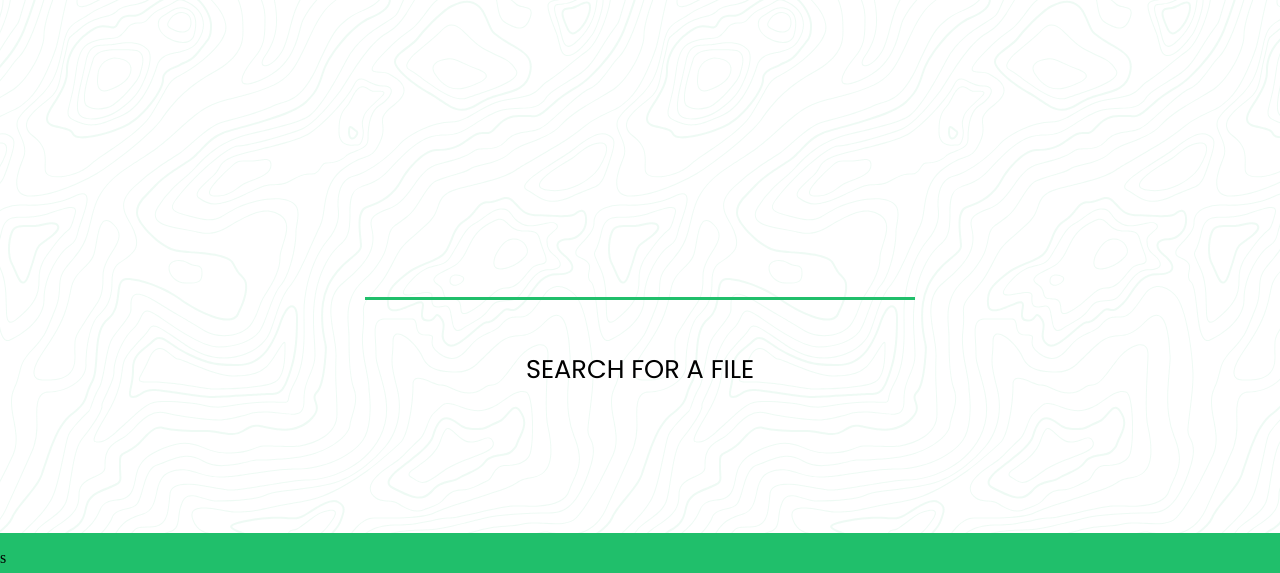
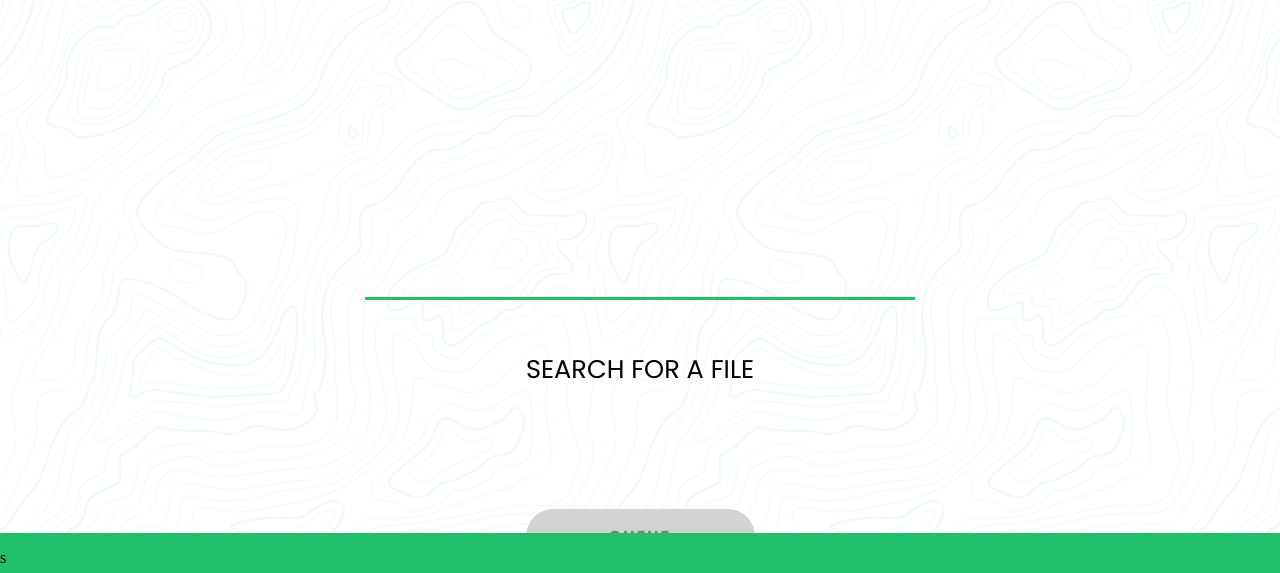
Before and after one commit to motanveer/Avian, a React app in the folder frontend/: page / in a window 1280 px wide. Shown: the part 227-800 px from the top of the page. Built offline with nearby package versions, Linux system fonts and the light colour scheme.

Commit message:
Added UI and supportign logic for Queue button

```diff
--- /dev/null
+++ b/frontend/src/Components/Buttons/Button.module.css
@@ -0,0 +1,26 @@
+.QueueButton_Active, .QueueButton{
+    width: 229px;
+    height: 55px;
+    background-color: #20BF6B;
+    color: white;
+    font-weight: bold;
+    border: none;
+
+    font-family: Poppins;
+font-style: normal;
+font-weight: bold;
+font-size: 16px;
+line-height: 19px;
+text-align: center;
+letter-spacing: 2px;
+text-transform: uppercase;
+    margin-bottom: 200px;
+    border-radius: 32px;
+    cursor: pointer;
+}
+
+.QueueButton{
+    background-color: lightgrey;
+    color: gray;
+    cursor: not-allowed;
+}
--- /dev/null
+++ b/frontend/src/Components/Buttons/QueueButton.js
@@ -0,0 +1,13 @@
+import {React, useState} from 'react'
+import styles from './Button.module.css'
+
+export default function QueueButton(props) {
+
+    //const [className, setClass] = useState(styles.QueueButton)
+    if(props.data.length > 0){
+        return(<button className={styles.QueueButton_Active}>Queue ({props.data.length})</button>)
+    }
+    else{
+        return(<button className={styles.QueueButton}>Queue</button>)
+    }
+}
--- a/frontend/src/Components/Search/Search.js
+++ b/frontend/src/Components/Search/Search.js
@@ -2,6 +2,7 @@ import React, { Component } from 'react'
 import styles from './Search.module.css'
 
 import Item from '../Item/Item.js'
+import QueueButton from '../Buttons/QueueButton.js'
 
 import data from '../../MOCK_DATA.json'
 
@@ -29,6 +30,13 @@ export class Search extends Component {
             resultList = [];
         }
 
+        const button = () => {
+            if (this.state.selectedResorces.length > 0)
+
+            {return true}
+            else{return false}
+        }
+
 
         return (
             <div className={styles.Container}>
@@ -40,6 +48,7 @@ export class Search extends Component {
                 <div className={styles.Results_Container}>
                 {resultList}
                 </div>
+                <QueueButton data={this.state.selectedResorces} />
             </div>
         )
     }
--- a/frontend/src/Components/Search/Search.module.css
+++ b/frontend/src/Components/Search/Search.module.css
@@ -32,5 +32,5 @@
     align-items: center;
     margin: 0 auto;
     width: 100%;
-    margin-bottom: 200px;;
+    margin-bottom: 20px;
 }
```
